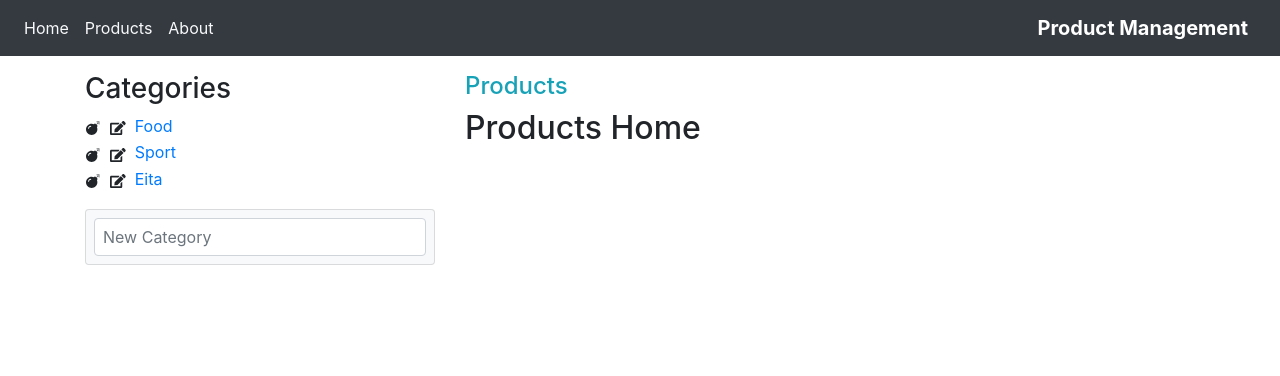
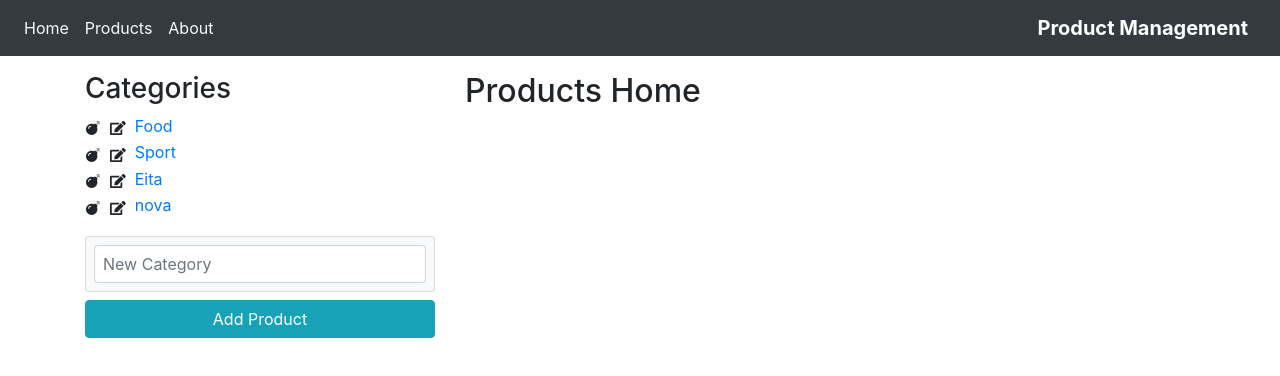
Before and after one commit to ZamurVedovatto/geranciador-produtos-react, a React (Create React App) app: page /products in a window 1280 px wide. Shown: the top 376 px of the page. Built offline with nearby package versions, Linux system fonts and the light colour scheme; data requests are answered from the project's data file.

Commit message:
Create new Product

```diff
--- a/src/App.js
+++ b/src/App.js
@@ -18,6 +18,7 @@ class App extends Component {
     this.removeCategory = this.removeCategory.bind(this)
     this.createCategory = this.createCategory.bind(this)
     this.editCategory = this.editCategory.bind(this)
+    this.createProduct = this.createProduct.bind(this)
 
     this.state = {
       categories: []
@@ -50,6 +51,13 @@ class App extends Component {
       .then(() => this.loadCategories())
   }
 
+  createProduct (product) {
+    this.props.api.createProduct(product)
+      .then( () => {
+
+      })
+  }
+
   render () {
     return (
       <Router>
@@ -80,6 +88,7 @@ class App extends Component {
                   createCategory={this.createCategory}
                   editCategory={this.editCategory}
                   categories={this.state.categories}
+                  createProduct={this.createProduct}
                 />)
               }
             }
--- a/src/Category.js
+++ b/src/Category.js
@@ -12,7 +12,6 @@ class Category extends Component {
   }
 
   loadData(id) {
-    console.log(id)
     axios.get(`http://localhost:3001/products?category=`+id)
     .then(res => {
       this.setState({
@@ -46,7 +45,7 @@ class Category extends Component {
 
   render () {
     return (
-      <div>
+      <div className="mt-2">
         <nav aria-label="breadcrumb">
           <ol className="breadcrumb">
             <li className="breadcrumb-item active" aria-current="page"><span style={customStyles.fz08rem}>Category</span> {this.state.category.category}</li>
--- a/src/NewProduct.js
+++ b/src/NewProduct.js
@@ -1,9 +1,36 @@
 import React, { Component } from 'react'
 
 class NewProduct extends Component {
+  constructor(props) {
+    super(props)
+    this.handleNewProduct = this.handleNewProduct.bind(this)
+  }
+
+  handleNewProduct() {
+    const product = {
+      description: this.refs.product.value,
+      category: Number(this.refs.category.value)
+    }
+    this.props.createProduct(product);
+  }
+
+  renderSelectCategory(cat) {
+    return (
+      <option key={cat.id} value={cat.id}>{cat.category}</option>
+    )
+  }
+
   render () {
+    const { categories } = this.props
     return (
-      <div>new Product</div>
+      <div className="mt-2">
+        <h4>New Product</h4>
+        <select className="form-control mb-1" ref="category">
+          {categories.map(this.renderSelectCategory)}
+        </select>
+        <input placeholder="Description" className="form-control mb-1" ref="product"></input>
+        <button className="btn btn-primary btn-block" onClick={this.handleNewProduct}>Save</button>
+      </div>
     )
   }
 }
--- a/src/Products.js
+++ b/src/Products.js
@@ -103,12 +103,22 @@ class Products extends Component {
               onKeyUp={this.handleNewCategory}
             />
           </div>
+          <Link to={'/products/new'} >
+            <button className="mt-2 btn btn-info btn-block">Add Product</button>
+          </Link>
         </div>
         <div className="col-md-6 col-sm-12">
-          <h4 className="text-info">Products</h4>
-            <Route exact path={match.url} component={ProductsHome} />
-            <Route exact path={match.url + '/new'} component={NewProduct} />
-            <Route exact path={match.url + '/categories/:catId'} component={Category} />
+          <Route exact path={match.url} component={ProductsHome} />
+          <Route exact path={match.url + '/new'} render={(props) => {
+            return (
+              <NewProduct
+                {...props}
+                categories={categories}
+                createProduct={this.props.createProduct}
+              />)
+            }
+          } />
+          <Route exact path={match.url + '/categories/:catId'} component={Category} />
         </div>
       </div>
     )
--- a/src/api.js
+++ b/src/api.js
@@ -5,10 +5,14 @@ const api = axios.create({
 })
 
 const apis = {
+  // Category endpoints
   loadCategories: () => api.get('categories'),
   deleteCategory: (id) => api.delete('categories/' + id),
   createCategory: (category) => api.post('categories', category),
-  editCategory: (category) => api.put('categories/' + category.id, category)
+  editCategory: (category) => api.put('categories/' + category.id, category),
+
+  // Product endpoints
+  createProduct: (product) => api.post('products', product)
 }
 
 export default apis
--- a/src/db.json
+++ b/src/db.json
@@ -19,9 +19,33 @@
       "id": 4,
       "category": 3,
       "description": "Raquete"
+    },
+    {
+      "description": "asasas",
+      "category": 3,
+      "id": 5
+    },
+    {
+      "description": "bbbb",
+      "category": 3,
+      "id": 6
+    },
+    {
+      "description": "asasasas",
+      "category": 1,
+      "id": 7
+    },
+    {
+      "description": "asasasasasas",
+      "category": 1,
+      "id": 8
+    },
+    {
+      "description": "novo",
+      "category": 4,
+      "id": 9
     }
   ],
-
   "categories": [
     {
       "id": 1,
@@ -34,6 +58,10 @@
     {
       "category": "Eita",
       "id": 3
+    },
+    {
+      "category": "nova",
+      "id": 4
     }
   ]
 }
```
Also changed, not shown: 1 other file (tests, documents, lock files or other folders).
